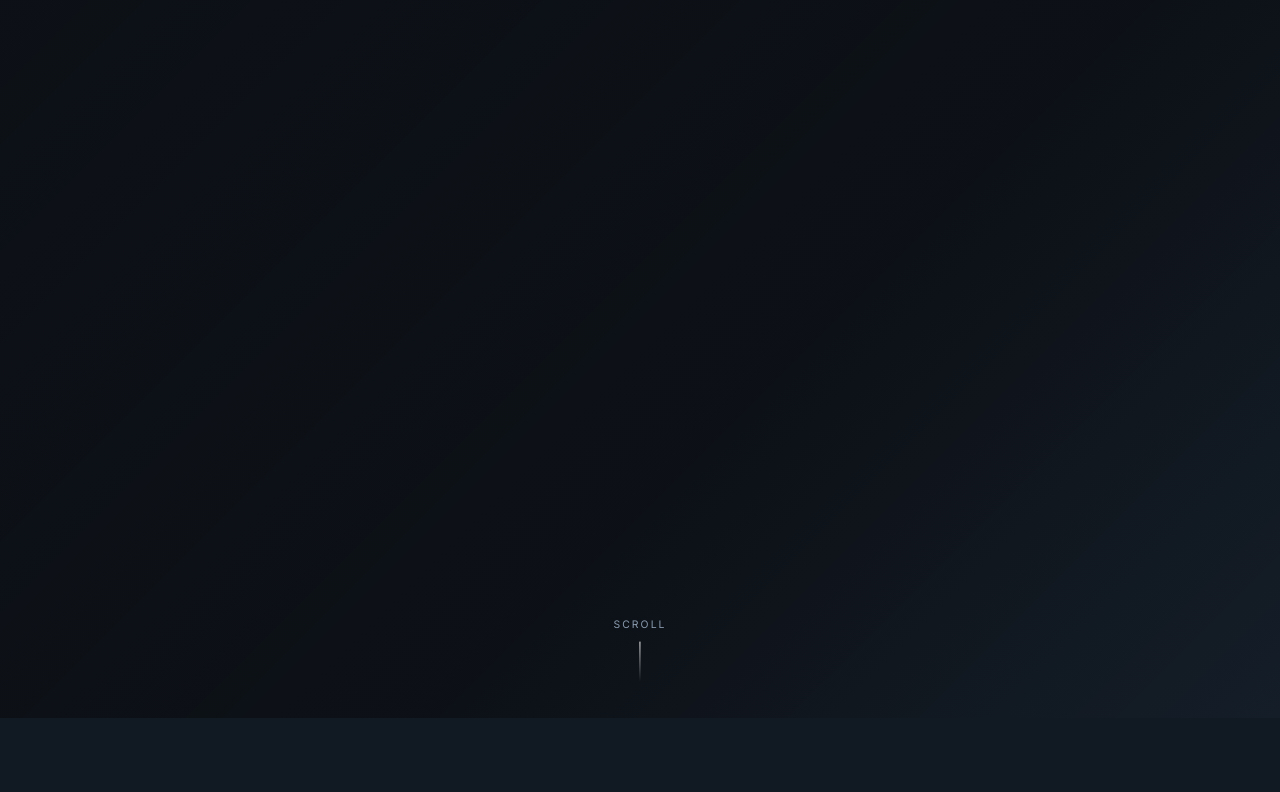
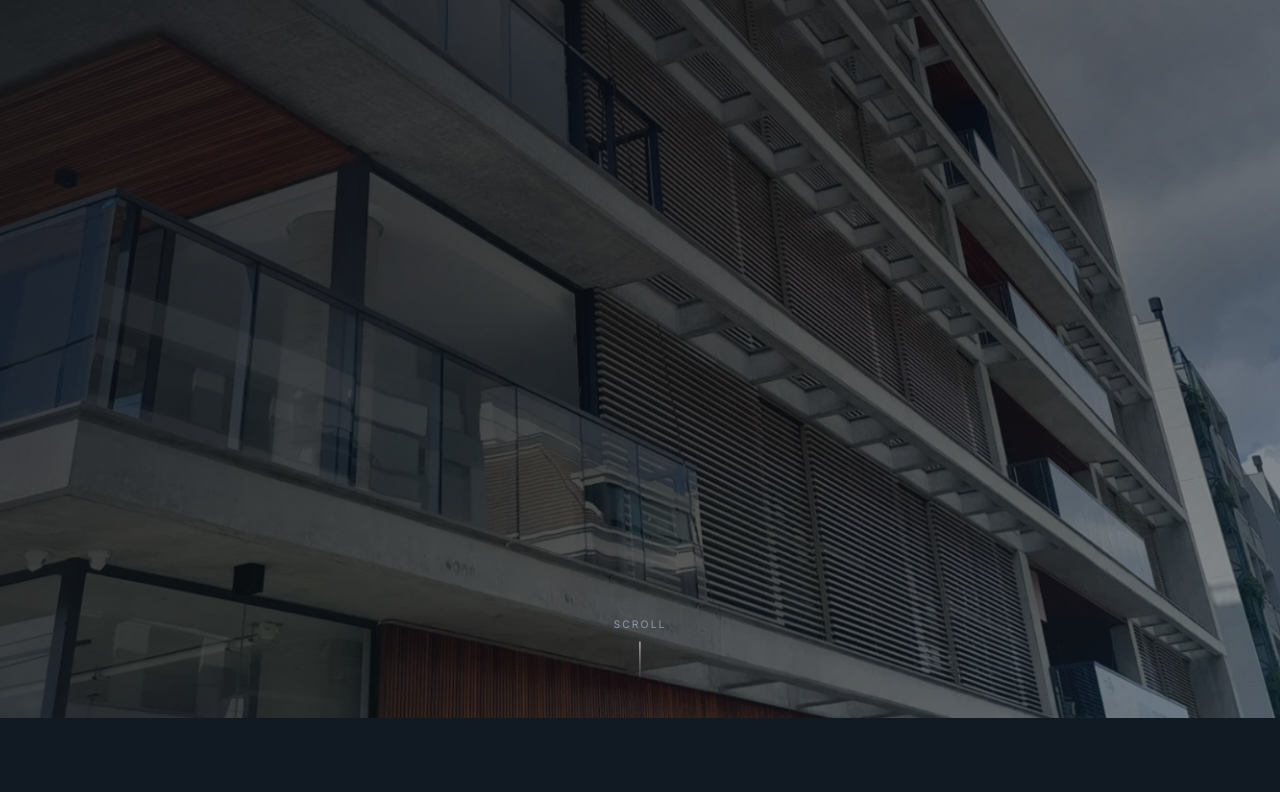
Before and after one commit to maxgfortes/empreitel, a plain HTML site: page index.html in a window 1280 px wide. Shown: the part 82-874 px from the top of the page. Drawn offline with Linux system fonts and the light colour scheme.

Commit message:
Add files via upload

```diff
--- a/src/css/style.css
+++ b/src/css/style.css
@@ -210,7 +210,7 @@ body {
   position: absolute;
   inset: 0;
   background:
-    url('./src/img/homebg.jpg') center/cover no-repeat;
+    url('../img/homebg.jpg') center/cover no-repeat;
   transform: scale(1.05);
   animation: hero-pan 20s ease-in-out infinite alternate;
 }
```
